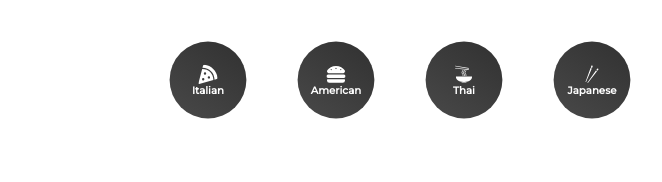
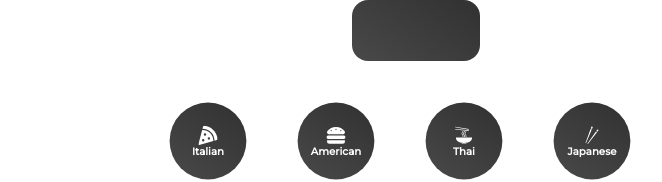
Before and after one commit to theDanielYeh/recipe-react, a React (Create React App) app: page / in a window 1280 px wide. Shown: the top 182 px of the page, without its empty margins (224-886 px from the left). Built offline with nearby package versions, Linux system fonts and the light colour scheme; no server answers.

Commit message:
create Search component

```diff
--- a/src/App.js
+++ b/src/App.js
@@ -1,11 +1,13 @@
 import Pages from "./pages/Pages";
 import Category from "./components/Category";
 import { BrowserRouter } from "react-router-dom";
+import Search from "./components/Search";
 
 function App() {
   return (
     <div className="App">
       <BrowserRouter>
+        <Search />
         <Category />
         <Pages />
       </BrowserRouter>
--- /dev/null
+++ b/src/components/Search.jsx
@@ -0,0 +1,41 @@
+import styled from "styled-components";
+import {useState} from 'react';
+import {FaSearch} from 'react-icons/fa';
+
+function Search() {
+  return (
+    <FormStyle>
+      <div>
+        <input type="text" />
+      </div>
+    </FormStyle>
+  )
+}
+
+const FormStyle = styled.form`
+  margin: 0rem 20rem;
+  div {
+    position: relative;
+    width: 100%;
+  }
+  input {
+    border: none;
+    background: linear-gradient(35deg, #494949, #313131);
+    font-size: 1.5rem;
+    color: white;
+    padding: 1rem 3rem;
+    border: none;
+    border-radius: 1rem;
+    outline: none;
+    width: 100%;
+  }
+  svg {
+    position: absolute;
+    top: 50%;
+    left: 0%;
+    transform: translate(100%, -50%);
+    color: white;
+  }
+`
+
+export default Search
```
